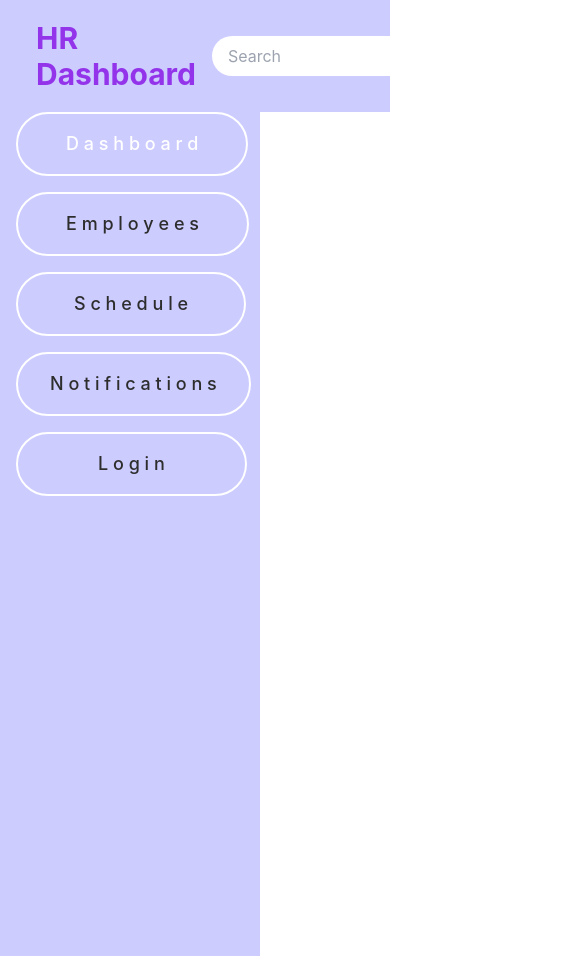
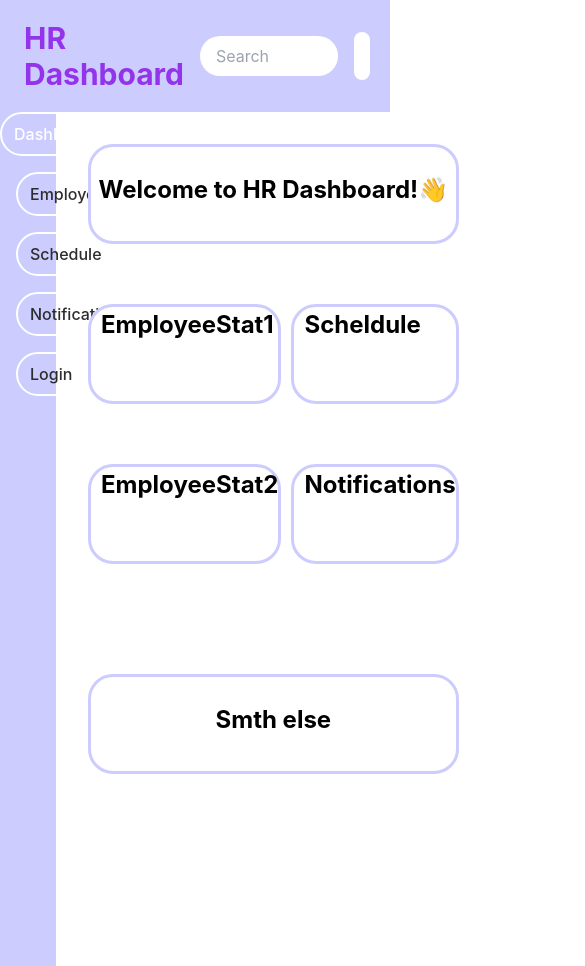
Before and after one commit to ksjarm/HRDashboard, a Vue app in the folder FrontEnd/: page / in a window 390 px wide. Shown: the top 966 px of the page, 585 px wide, since content can reach past the window. Built offline with nearby package versions, Linux system fonts and the light colour scheme; no server answers.

Commit message:
App.vue changes + Dashboard blocks

```diff
--- a/FrontEnd/src/App.vue
+++ b/FrontEnd/src/App.vue
@@ -1,15 +1,18 @@
 <template>
+  <div>
     <nav class="bg-purple-800 p-5 text-white flex items-center">
-    <div class="text-3xl text-purple-600 font-bold ml-4">HR Dashboard</div>
-    <div class="bg-white rounded-full p-2 flex items-center ml-4">
+      <div class="text-3xl text-purple-600 font-bold ml-1 flex">
+        HR Dashboard
+      </div>
+      <div class="bg-white rounded-full p-2 flex items-center ml-4 flex-grow">
         <input
           type="text"
-        class="bg-transparent outline-none w-110 pl-2 text-gray-500"
+          class="bg-transparent outline-none w-full pl-2 text-gray-500"
           placeholder="Search"
         />
       </div>
       <div class="flex items-center">
-      <div class="bg-white rounded-full p-2 ml-260">
+        <div class="bg-white rounded-full p-2 ml-4">
           <img
             src="./assets/user-profile-image.jpg"
             alt="User Profile"
@@ -19,57 +22,80 @@
         </div>
       </div>
     </nav>
-  <div class="flex h-screen bg-white-800">
-    <nav class="w-65 bg-purple-800 flex flex-col justify-col items-start">
+    <div class="flex">
+      <nav
+        class="w-14 sm:w-60 sm:h-250 bg-purple-800 flex flex-col justify-start items-start"
+      >
         <router-link
           to="/"
-        class="text-dark-500 hover:bg-dark-700 hover:text-purple-500 px-12 ml-4 py-4 mb-4 text-lg font-medium border-white border-2 rounded-full"
+          class="text-dark-500 hover:bg-dark-700 hover:text-purple-500 px-3 sm:px-12 py-2 sm:py-4 sm:ml-3 mb-4 sm:text-lg text-base font-medium border-white border-2 rounded-full flex"
           active-class="bg-white-900 text-white"
         >
-        D a s h b o a r d
+          Dashboard
         </router-link>
         <router-link
           to="/newexercise"
-        class="text-dark-300 hover:bg-dark-700 hover:text-purple-500 px-12 py-4 ml-4 mb-4 text-lg font-medium border-white border-2 rounded-full"
+          class="text-dark-300 hover:bg-dark-700 hover:text-purple-500 px-3 sm:px-12 py-2 sm:py-4 ml-4 sm:ml-3 mb-4 sm:text-lg text-base font-medium border-white border-2 rounded-full"
           active-class="bg-white-900 text-white"
         >
-        E m p l o y e e s
+          Employees
         </router-link>
         <router-link
-        to="/shedule"
-        class="text-dark-300 hover:bg-dark-700 hover:text-purple-500 px-14 py-4 mb-4 ml-4 text-lg font-medium border-white border-2 rounded-full"
+          to="/schedule"
+          class="text-dark-300 hover:bg-dark-700 hover:text-purple-500 px-3 sm:px-14 py-2 sm:py-4 ml-4 sm:ml-3 mb-4 sm:text-lg text-base font-medium border-white border-2 rounded-full"
           active-class="bg-white-900 text-white"
         >
-        S c h e d u l e
+          Schedule
         </router-link>
         <router-link
           to="/notifications"
-        class="text-dark-300 hover:bg-dark-700 hover:text-purple-500 px-8 py-4 mb-4 ml-4 text-lg font-medium border-white border-2 rounded-full"
+          class="text-dark-300 hover-bg-dark-700 hover:text-purple-500 px-3 sm:px-10 py-2 sm:py-4 ml-4 sm:ml-3 mb-4 sm:text-lg text-base font-medium border-white border-2 rounded-full"
           active-class="bg-white-900 text-white"
         >
-        N o t i f i c a t i o n s
+          Notifications
         </router-link>
         <router-link
-        to="/login"
-        class="text-dark-300 hover:bg-dark-700 hover:text-purple-500 px-20 py-4 mb-4 ml-4 text-lg font-medium border-white border-2 rounded-full"
+          to="/exercises"
+          class="text-dark-300 hover:bg-dark-700 hover:text-purple-500 px-3 sm:px-17 py-2 sm:py-4 ml-4 sm:ml-3 mb-4 sm:text-lg text-base font-medium border-white border-2 rounded-full"
           active-class="bg-white-900 text-white"
         >
-        L o g i n
+          Login
         </router-link>
       </nav>
       <div class="flex-1 p-8">
-      <!-- <router-view /> -->
+        <router-view />
+      </div>
     </div>
   </div>
 </template>
 
 <script setup lang="ts">
 import { useRouter } from 'vue-router';
+import { ref, onMounted, onUnmounted } from 'vue';
+
 const router = useRouter();
+const secondNavClass = ref('sm:w-60 sm:h-250'); // Default class for second nav
 
 const redirectToAccountSettings = () => {
   router.push('/newexercise'); // Adjust the route as needed
 };
+const updateSecondNavClass = () => {
+  if (window.innerWidth < 640) {
+    secondNavClass.value = 'sm:w-40 sm:h-200'; // Adjust the classes as needed
+  } else {
+    secondNavClass.value = 'sm:w-60 sm:h-250'; // Default classes for larger screens
+  }
+};
+
+// Watch the window size and update the class
+onMounted(() => {
+  updateSecondNavClass();
+  window.addEventListener('resize', updateSecondNavClass);
+});
+
+onUnmounted(() => {
+  window.removeEventListener('resize', updateSecondNavClass);
+});
 </script>
 
 <style scoped>
@@ -88,4 +114,7 @@ const redirectToAccountSettings = () => {
 .bg-purple-800 {
   background-color: #ccccff;
 }
+.borderR {
+  border-radius: 25px;
+}
 </style>
--- /dev/null
+++ b/FrontEnd/src/components/DashboardBlocks.vue
@@ -0,0 +1,104 @@
+<template>
+  <div class="container">
+    <div class="div1">
+      <div class="div1Text">Welcome to HR Dashboard!👋</div>
+    </div>
+    <div class="div2">
+      <div class="div2Text">EmployeeStat1</div>
+    </div>
+    <div class="div2">
+      <div class="div2Text">Scheldule</div>
+    </div>
+    <div class="div2">
+      <div class="div2Text">EmployeeStat2</div>
+    </div>
+    <div class="div2"><div class="div2Text">Notifications</div></div>
+    <div class="div6">
+      <div class="div1Text">Smth else</div>
+    </div>
+  </div>
+</template>
+
+<script setup lang="ts">
+import { useExercisesStore } from '@/stores/exercisesStore';
+import { onMounted, ref, watch } from 'vue';
+
+defineProps<{ title: String }>();
+
+const exercisesStore = useExercisesStore();
+const exerciseTitleFilter = ref<string>('');
+
+onMounted(() => {
+  exercisesStore.load();
+});
+
+watch(exerciseTitleFilter, (title) => {
+  exercisesStore.filterExercisesByTitle(title);
+});
+</script>
+
+<style scoped>
+.container {
+  display: grid;
+  grid-template-columns: 2fr 1fr 1fr;
+  grid-gap: 10px;
+}
+
+.div1 {
+  grid-column: 1 / 4;
+  background-color: white;
+  border: solid;
+  border-radius: 25px;
+  border-color: #ccccff;
+  height: 100px;
+  font-size: x-large;
+  font-weight: bold;
+}
+.div6 {
+  grid-column: 1 / 4;
+  background-color: white;
+  border: solid;
+  border-radius: 25px;
+  border-color: #ccccff;
+  height: 100px;
+  font-size: x-large;
+  font-weight: bold;
+  margin-top: 50px;
+}
+.div1Text {
+  text-align: center;
+  margin-top: 25px;
+}
+.div2 {
+  background-color: white;
+  border: solid;
+  border-radius: 25px;
+  border-color: #ccccff;
+  height: 100px;
+  font-size: x-large;
+  font-weight: bold;
+}
+.div2Text {
+  margin-left: 10px;
+}
+.div3,
+.div4,
+.div5 {
+  background-color: #3399ff;
+  height: 100px;
+}
+
+@media (max-width: 1900px) {
+  .container {
+    grid-template-columns: 1fr 1fr;
+    grid-template-rows: repeat(5, 1fr);
+  }
+
+  .div1 {
+    grid-column: 1 / 3;
+  }
+  .div6 {
+    grid-column: 1 / 3;
+  }
+}
+</style>
--- a/FrontEnd/src/router/router.ts
+++ b/FrontEnd/src/router/router.ts
@@ -3,10 +3,17 @@ import ExercisesVue from '@/views/Exercises.vue';
 import AddExerciseVue from '@/views/AddExercise.vue';
 import UpdateExerciseVue from '@/views/UpdateExercise.vue';
 import SheduleVue from '@/components/Shedule.vue';
+import Dashboard from '@/views/Dashboard.vue';
 
 const routes: Array<RouteRecordRaw> = [
   {
     path: '/',
+    name: 'Dashboard',
+    component: Dashboard,
+    props: { title: 'Dashboard' },
+  },
+  {
+    path: '/exercises',
     name: 'Harjutused',
     component: ExercisesVue,
     props: { title: 'Harjutused' },
--- a/FrontEnd/src/views/AddExercise.vue
+++ b/FrontEnd/src/views/AddExercise.vue
@@ -15,5 +15,12 @@ const exercise: Ref<Exercise> = ref({
   recommendedDurationInSeconds: 40,
   recommendedRestTimeInSecondsAfterExercise: 10,
   recommendedRestTimeInSecondsBeforeExercies: 10,
+  name: '',
+  surname: '',
+  email: '',
+  phoneNumber: '',
+  adress: '',
+  salary: 0,
+  status: '',
 });
 </script>
--- /dev/null
+++ b/FrontEnd/src/views/Dashboard.vue
@@ -0,0 +1,8 @@
+<template>
+  <DashboardBlocks :title="title" />
+</template>
+
+<script setup lang="ts">
+import DashboardBlocks from '@/components/DashboardBlocks.vue';
+defineProps<{ title: String }>();
+</script>
--- a/FrontEnd/src/views/UpdateExercise.vue
+++ b/FrontEnd/src/views/UpdateExercise.vue
@@ -20,6 +20,13 @@ const exercise: Ref<Exercise> = ref<Exercise>({
   recommendedDurationInSeconds: 40,
   recommendedRestTimeInSecondsAfterExercise: 10,
   recommendedRestTimeInSecondsBeforeExercies: 10,
+  name: '',
+  surname: '',
+  email: '',
+  phoneNumber: '',
+  adress: '',
+  salary: 0,
+  status: '',
 });
 
 onMounted(async () => {
```
Lines whose indentation alone changed are shown as unchanged.
